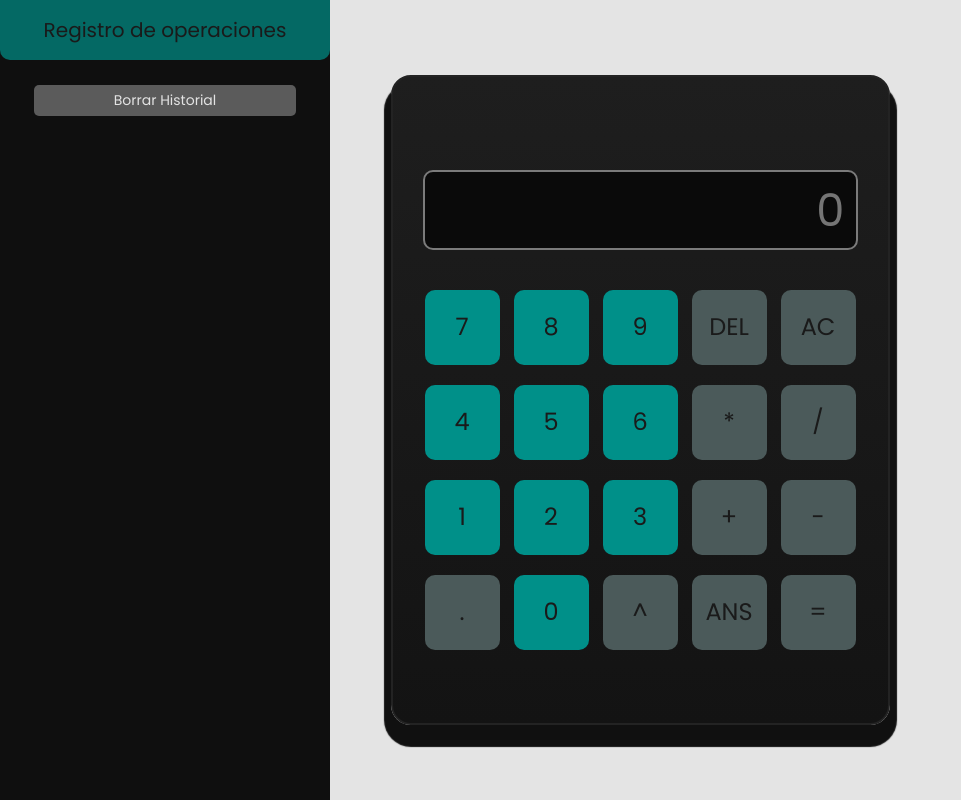
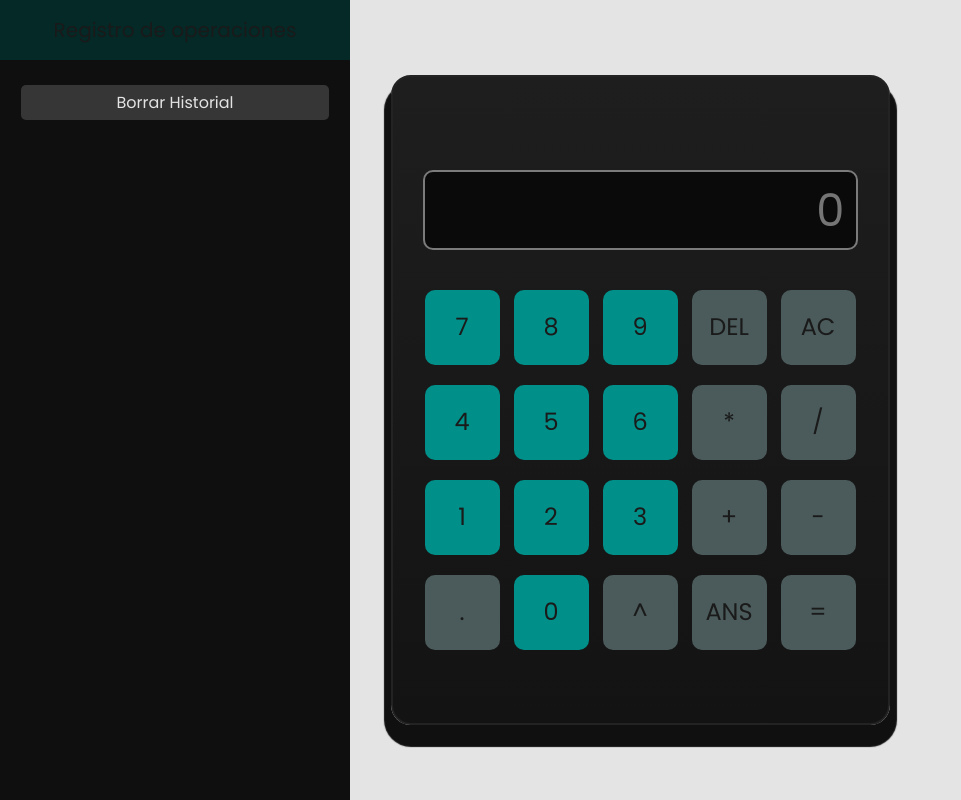
Before and after one commit to alex-arraga/basic-calculator, a React (Create React App) app: page / in a window 1280 px wide. Shown: the whole page, without its empty margins (0-961 px from the left). Built offline with nearby package versions, Linux system fonts and the light colour scheme.

Commit message:
Mejoramiento de estilos CSS
Incorporacion de funciones:
- Recuperar Expresion
- Recuperar Resultado especifico
- Recuperar ultimo resultado (falta validar si coincide con el ultimo registro)
- Eliminar caracter por caracter

```diff
--- a/src/App.js
+++ b/src/App.js
@@ -17,6 +17,7 @@ function App() {
   const [valorPantalla, setValorPantalla] = useState('');
   const [historial, setHistorial] = useState([]);
   const [numeroOperacion, setNumeroOperacion] = useState(1);
+  const [ultimoResultado, setUltimoResultado] = useState([])
 
   // RegExp: validaciones
   const operadores = /[+\-*^%/]/;
@@ -52,12 +53,13 @@ function App() {
           const resultado = evaluate(valorPantalla);
           const resultadoString = resultado.toString();
           setValorPantalla(resultadoString);
+          setUltimoResultado(resultadoString);
 
           // Historial
           const sumarOperacion = () => {
             setNumeroOperacion(() => numeroOperacion + 1)
             return numeroOperacion
-          }
+          };
 
           guardarEnHistorial(sumarOperacion(), valorPantalla, resultadoString);
         } catch {
@@ -73,6 +75,11 @@ function App() {
     }
   };
 
+  const borrarUnValor = () => {
+    setValorPantalla(() => valorPantalla.slice(0, -1))
+  }
+
+  // Historial
   const guardarEnHistorial = (numeroOperacion, expresion, resultado) => {
     const nuevoRegistro = {
       numeroOperacion,
@@ -81,6 +88,9 @@ function App() {
     }
     setHistorial([...historial, nuevoRegistro]);
   };
+
+
+
 
   // Keyboard
   onkeydown = eventKey => {
@@ -104,6 +114,9 @@ function App() {
         case 'Enter':
           calcularResultado()
           break;
+        case 'Backspace':
+          borrarUnValor()
+          break;
         default:
           break;
       }
@@ -120,6 +133,7 @@ function App() {
           setHistorial={setHistorial}
           numeroOperacion={numeroOperacion}
           setNumeroOperacion={setNumeroOperacion}
+          setValorPantalla={setValorPantalla}
         />
       </div>
 
@@ -129,7 +143,7 @@ function App() {
           <Boton accionClick={mostrar}>7</Boton>
           <Boton accionClick={mostrar}>8</Boton>
           <Boton accionClick={mostrar}>9</Boton>
-          <Boton accionClick={mostrar}>DEL</Boton>
+          <Boton accionClick={borrarUnValor}>DEL</Boton>
           <Boton accionClick={() => setValorPantalla('')}>AC</Boton>
         </div>
         <div className='filas'>
@@ -150,7 +164,7 @@ function App() {
           <Boton accionClick={mostrar}>.</Boton>
           <Boton accionClick={mostrar}>0</Boton>
           <Boton accionClick={mostrar}>^</Boton>
-          <Boton accionClick={mostrar}>ANS</Boton>
+          <Boton accionClick={() => setValorPantalla(ultimoResultado)}>ANS</Boton>
           <Boton accionClick={calcularResultado}>=</Boton>
         </div>
       </div>
@@ -162,17 +176,3 @@ export default App;
 
 // Comprobar info teclas:
 // onkeydown = eventKey => console.log(eventKey)
-
-
-// Funciones Historial: Hacer que funcione
-
-// const sumarNumeroOperacion = () => {
-//   let n = 1;
-//   if (calcularResultado) {
-//     for (let i = 0; i < calcularResultado.length; i++)
-//       n++
-//     return n
-//   } else {
-//     console.log("No se puede leer n o i")
-//   }
-// }
--- a/src/Components/Historial.jsx
+++ b/src/Components/Historial.jsx
@@ -1,8 +1,9 @@
+import { forEach } from "mathjs";
 import React from "react";
 import { AiOutlineCloseCircle } from "react-icons/ai";
 import { v4 as uuidv4 } from "uuid";
 
-function Historial({ historial, setHistorial, numeroOperacion, setNumeroOperacion }) {
+function Historial({ historial, setHistorial, numeroOperacion, setNumeroOperacion, setValorPantalla }) {
     const hora = new Date().toLocaleTimeString([], { hour: '2-digit', minute: '2-digit' });
     const fecha = new Date().toLocaleDateString()
 
@@ -13,11 +14,20 @@ function Historial({ historial, setHistorial, numeroOperacion, setNumeroOperacio
 
     // Buscar como funciona exactamente esta funcion
     const eliminarRegistro = id => {
-        const actualizarRegistro = historial.filter(registro => registro.id !== id)
+        const actualizarRegistro = historial.filter(registro => registro.id !== id);
         setHistorial(actualizarRegistro);
     };
 
-    // Recorre y define cada registro
+    const recuperarResultado = res => {
+        setValorPantalla(() => res)
+    };
+
+    const recuperarExpresion = exp => {
+        setValorPantalla(() => exp)
+    };
+
+
+    // Crea cada registro
     historial.map(registro => (
         <div key={registro.id = uuidv4()}>
             <p>{registro.numeroOperacion}</p>
@@ -33,8 +43,9 @@ function Historial({ historial, setHistorial, numeroOperacion, setNumeroOperacio
                     <h2 className="registro-titulo">Registro de operaciones</h2>
                 </div>
                 <button className="registro-reiniciar" onClick={() => reiniciarRegistro()}>Borrar Historial</button>
+
                 {historial.map((registro) => (
-                    <div className="registro-estructura" key={registro.id}>
+                    <div className="registro-estructura" key={registro.id} >
                         <div className="registro-opciones-contenedor">
                             <p className="registro-fecha">{fecha}</p>
                             <AiOutlineCloseCircle className="registro-opciones-eliminar" onClick={() => eliminarRegistro(registro.id)} />
@@ -42,8 +53,8 @@ function Historial({ historial, setHistorial, numeroOperacion, setNumeroOperacio
                         <hr className="registro-divisor" />
                         <p className="registro-hora">{hora}</p>
                         <h4 className="registro-numero">N° {registro.numeroOperacion}</h4>
-                        <p className="registro-expresion"><span>Exp:</span> {registro.expresion} </p>
-                        <p className="registro-resultado"><span>Res:</span> {registro.resultado}</p>
+                        <p className="registro-expresion" onClick={() => recuperarExpresion(registro.expresion)}><span>Exp:</span> {registro.expresion} </p>
+                        <p className="registro-resultado" onClick={() => recuperarResultado(registro.resultado)}><span>Res:</span> {registro.resultado}</p>
                     </div>
                 ))}
             </div>
--- a/src/StyleSheets/Historial.css
+++ b/src/StyleSheets/Historial.css
@@ -1,5 +1,5 @@
 .contenedor-historial {
-    min-width: 330px;
+    width: 350px;
     height: 100vh;
     background-color: rgb(15, 15, 15);
     position: absolute;
@@ -9,14 +9,26 @@
     overflow: auto;
 }
 
+.contenedor-historial::-webkit-scrollbar {
+    width: 5px;
+    background-color: rgb(46, 46, 46);
+}
+
+.contenedor-historial::-webkit-scrollbar-thumb {
+    height: auto;
+    width: 5px;
+    background-color: rgb(122, 122, 122);
+    border-radius: 7px;
+}
+
 .registro-titulo-contenedor {
     display: flex;
-    background-color: rgba(0, 144, 137, .7);
+    background-color: rgba(0, 53, 50, .7);
     height: 60px;
     justify-content: center;
     align-items: center;
     margin-bottom: 25px;
-    border-radius: 0px 0px 10px 10px;
+    position: sticky;
 }
 
 .registro-titulo {
@@ -28,47 +40,55 @@
 }
 
 .registro-reiniciar {
-    background-color: rgb(91, 91, 91);
+    background-color: rgb(54, 54, 54);
     margin: 0 auto;
     font-weight: 400;
     color: #e3e3e3;
     margin-bottom: 25px;
-    padding: 5px 80px;
+    padding: 5px 95px;
     border-radius: 5px;
     cursor: pointer;
-    font-size: 14px;
+    font-size: 16px;
+    position: sticky;
 }
 
 .registro-reiniciar:hover {
-    background-color: rgb(125, 125, 125);
+    background-color: rgb(0, 78, 72);
     transition: .4s;
 }
 
 .registro-estructura {
     min-height: 120px;
-    margin: 10px 10px;
+    margin: 15px 12px;
     position: relative;
     padding: 15px;
     border-radius: 5px;
 }
 
 .registro-estructura:nth-child(2n + 1) {
-    background-color: rgb(54, 54, 54);
+    background-color: rgb(35, 35, 35);
 }
 
 .registro-estructura:nth-child(2n + 2) {
-    background-color: rgb(40, 40, 40);
+    background-color: rgb(42, 42, 42);
 }
 
 .registro-numero,
 .registro-expresion,
 .registro-resultado {
     font-size: 13px;
+    color: #c5c5c5;
 }
 
 .registro-expresion,
 .registro-resultado {
     font-weight: 500;
+    overflow: hidden;
+}
+
+.registro-expresion span,
+.registro-resultado span {
+    color: #fff
 }
 
 .registro-opciones-contenedor {
@@ -95,7 +115,7 @@
 .registro-divisor {
     margin: 10px auto;
     width: 100%;
-    height: 2px;
+    height: 1.5px;
     background-color: rgba(247, 247, 247, .2);
     border-radius: 5px;
 }
```
